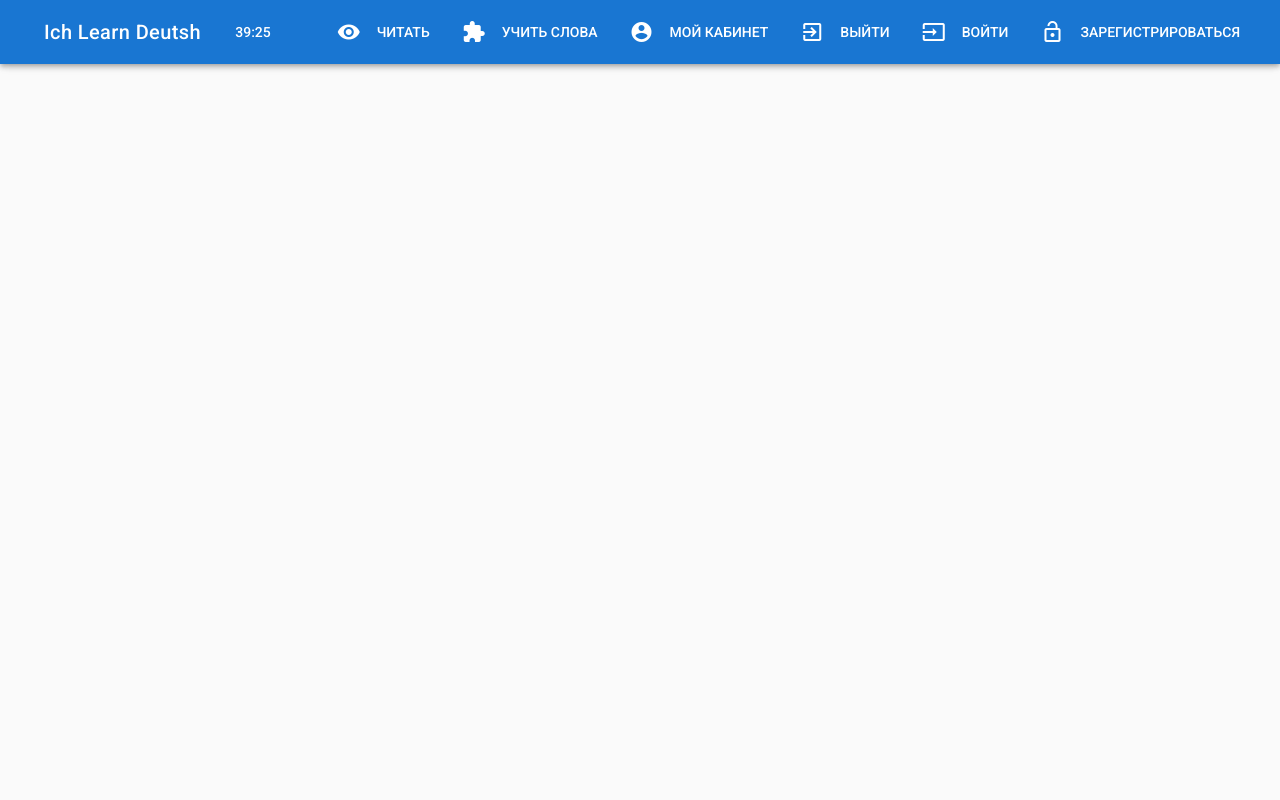
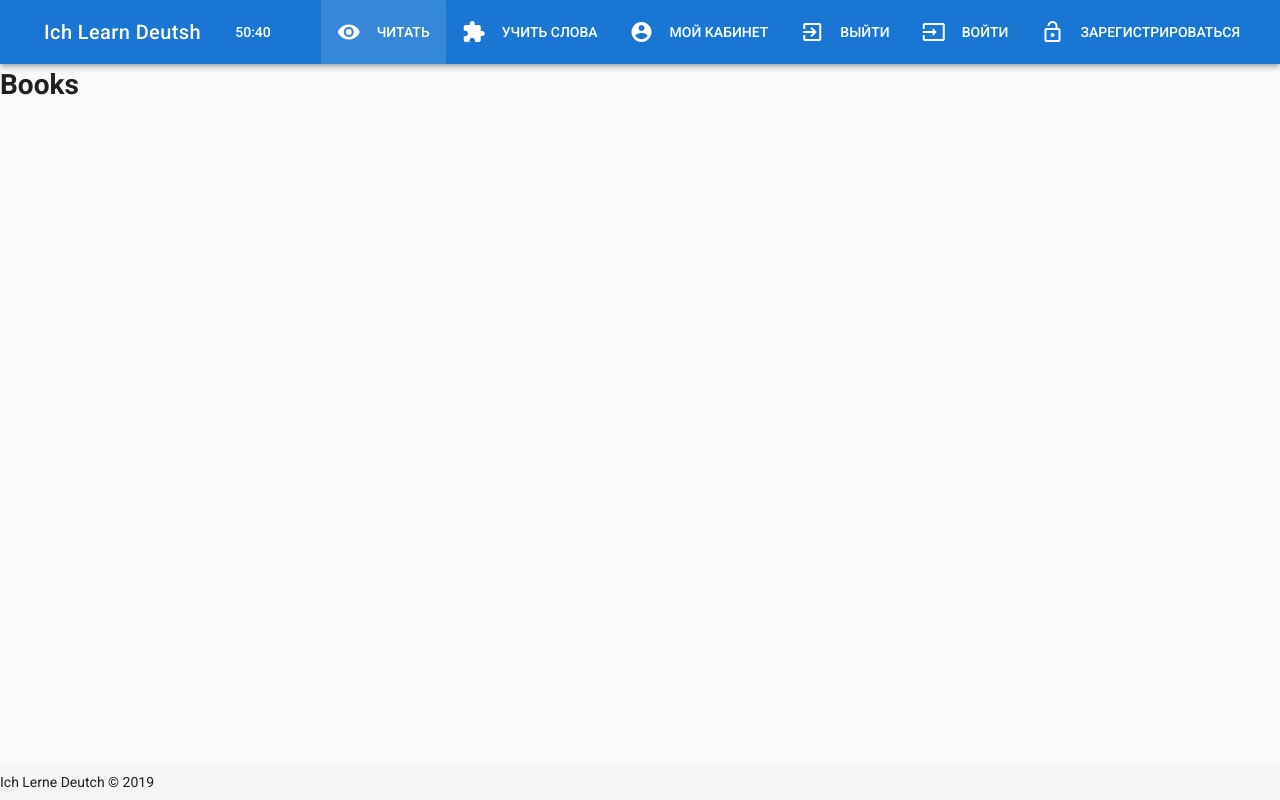
Before and after one commit to timurmelnikov/ichLerneDeutch, a Vue app: page /books in a window 1280 px wide. Built offline with nearby package versions, Linux system fonts and the light colour scheme.

Commit message:
Компоненты + футер 50:40

```diff
--- a/src/App.vue
+++ b/src/App.vue
@@ -1,17 +1,21 @@
 <template>
-    <div id="app">
-
+    <v-app>
         <app-header></app-header>
-        <router-view/>
-    </div>
+        <v-content>
+            <router-view/>
+        </v-content>
+        <app-footer></app-footer>
+    </v-app>
 </template>
 
 <script>
     import AppHeader from '@/components/AppHeader'
+    import AppFooter from '@/components/AppFooter'
 
     export default {
         components: {
-            AppHeader
+            AppHeader,
+            AppFooter
         }
 
     }
--- /dev/null
+++ b/src/components/AppFooter.vue
@@ -0,0 +1,17 @@
+<template>
+    <div>
+        <v-footer :fixed="true" app>
+            <span>Ich Lerne Deutch &copy; 2019</span>
+        </v-footer>
+    </div>
+</template>
+
+<script>
+    export default {
+        name: "AppFooter"
+    }
+</script>
+
+<style scoped>
+
+</style>
--- a/src/components/AppHeader.vue
+++ b/src/components/AppHeader.vue
@@ -1,5 +1,5 @@
 <template>
-    <v-app>
+    <div>
         <v-navigation-drawer absolute temporary v-model="drawer" class="hidden-md-and-up">
             <v-list>
                 <v-list-tile v-for="(item, i) in menuItems" :key="`navDrawer${i}`">
@@ -30,15 +30,15 @@
                 </v-btn>
             </v-toolbar-items>
         </v-toolbar>
-    </v-app>
+    </div>
 </template>
 
 <script>
     export default {
         data() {
             return {
-                timeLessonM: 39,
-                timeLessonS: 25,
+                timeLessonM: 50,
+                timeLessonS: 40,
                 drawer: false
             }
         },
--- /dev/null
+++ b/src/components/Books.vue
@@ -0,0 +1,15 @@
+<template>
+    <div>
+        <h1>Books</h1>
+    </div>
+</template>
+
+<script>
+    export default {
+        name: "Books"
+    }
+</script>
+
+<style scoped>
+
+</style>
--- /dev/null
+++ b/src/components/Profile.vue
@@ -0,0 +1,15 @@
+<template>
+    <div>
+        <h1>Profile</h1>
+    </div>
+</template>
+
+<script>
+    export default {
+        name: "Profile"
+    }
+</script>
+
+<style scoped>
+
+</style>
--- /dev/null
+++ b/src/components/Signin.vue
@@ -0,0 +1,15 @@
+<template>
+    <div>
+        <h1>Sign In</h1>
+    </div>
+</template>
+
+<script>
+    export default {
+        name: "Sidnin"
+    }
+</script>
+
+<style scoped>
+
+</style>
--- /dev/null
+++ b/src/components/Signup.vue
@@ -0,0 +1,15 @@
+<template>
+    <div>
+        <h1>Sign Up</h1>
+    </div>
+</template>
+
+<script>
+    export default {
+        name: "Signup"
+    }
+</script>
+
+<style scoped>
+
+</style>
--- /dev/null
+++ b/src/components/Words.vue
@@ -0,0 +1,15 @@
+<template>
+    <div>
+        <h1>Words</h1>
+    </div>
+</template>
+
+<script>
+    export default {
+        name: "Words"
+    }
+</script>
+
+<style scoped>
+
+</style>
--- a/src/router.js
+++ b/src/router.js
@@ -1,23 +1,49 @@
 import Vue from 'vue'
 import Router from 'vue-router'
 import Home from './views/Home.vue'
+import Books from '@/components/Books';
+import Words from '@/components/Words';
+import Signin from '@/components/Signin';
+import Signup from '@/components/Signup';
+import Profile from '@/components/Profile';
 
 Vue.use(Router)
 
 export default new Router({
     routes: [
+
         {
             path: '/',
             name: 'home',
             component: Home
         },
+
         {
-      path: '/about',
-      name: 'about',
-      // route level code-splitting
-      // this generates a separate chunk (about.[hash].js) for this route
-      // which is lazy-loaded when the route is visited.
-      component: () => import(/* webpackChunkName: "about" */ './views/About.vue')
-    }
-  ]
+            path: '/books',
+            name: 'books',
+            component: Books
+        },
+        {
+            path: '/words',
+            name: 'words',
+            component: Words
+        },
+        {
+            path: '/signin',
+            name: 'signin',
+            component: Signin
+        },
+        {
+            path: '/signup',
+            name: 'signup',
+            component: Signup
+        },
+        {
+            path: '/profile',
+            name: 'profile',
+            component: Profile
+        },
+
+    ],
+    mode: 'history'
 })
--- a/src/views/About.vue
+++ b/src/views/About.vue
@@ -1,5 +1,5 @@
 <template>
-  <div class="about">
-    <h1>This is an about page</h1>
-  </div>
+    <div class="about">
+        <h1>This is an about page</h1>
+    </div>
 </template>
```
Lines whose indentation alone changed are shown as unchanged.
